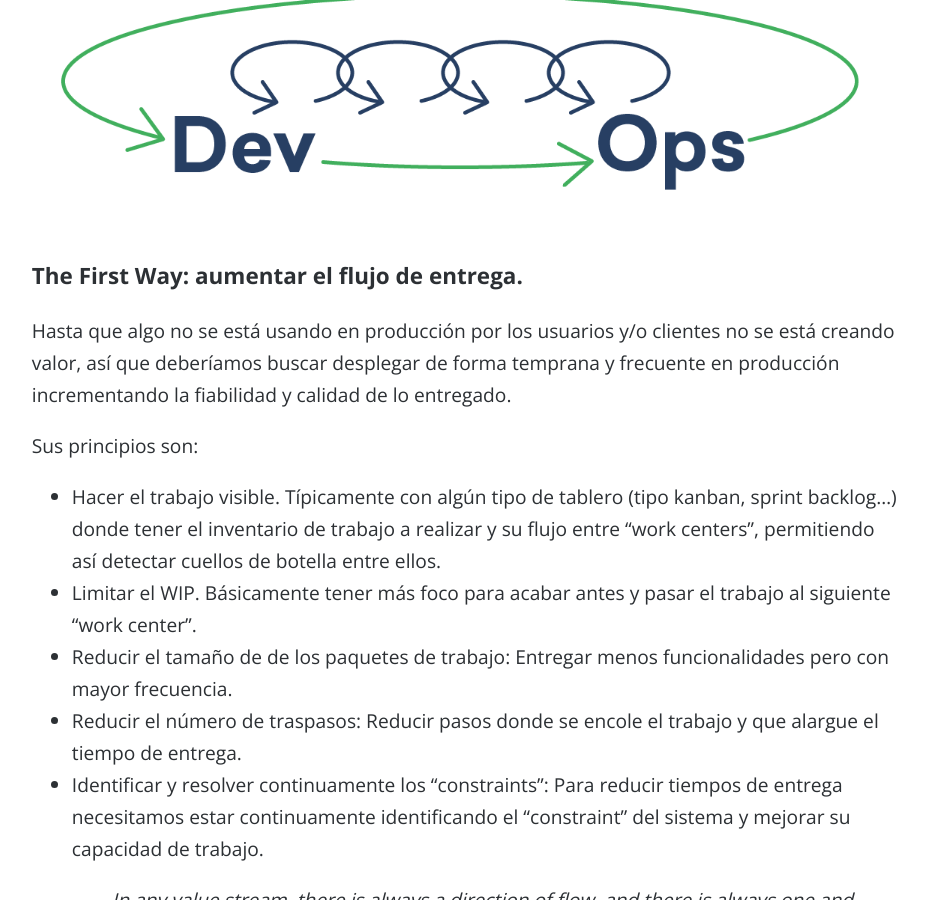
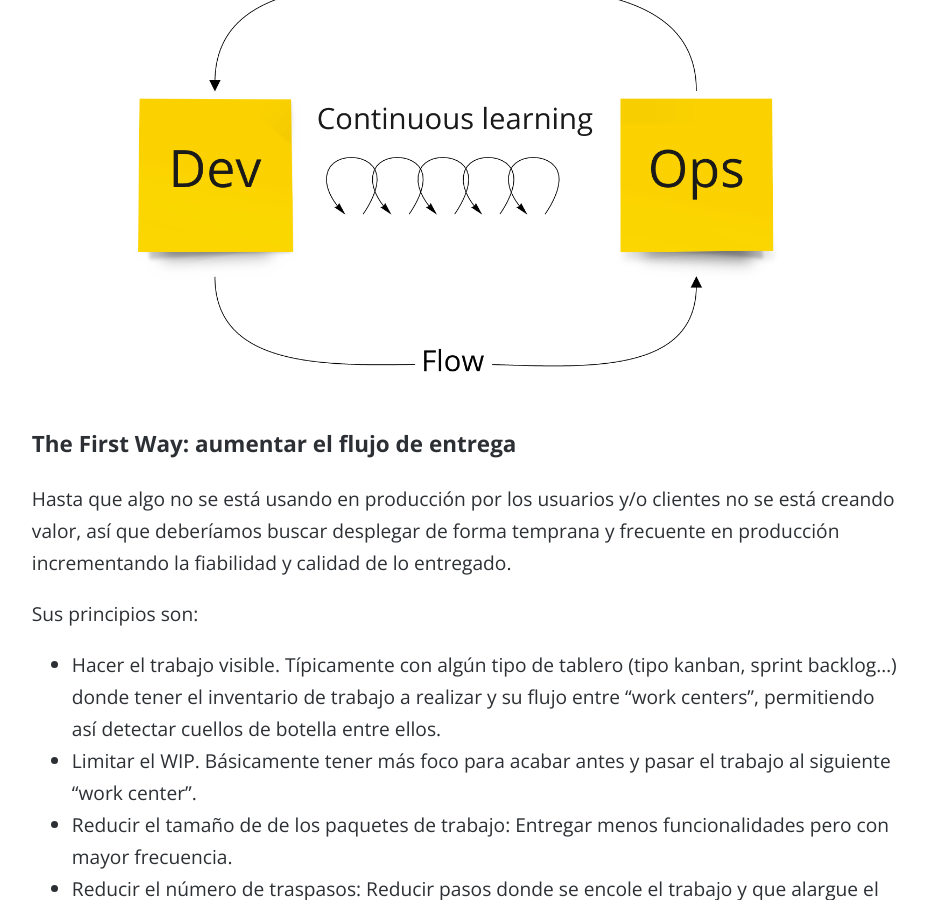
Before and after one commit to danilat/danilat.github.io, a Jekyll site: the page built from _posts/2020-09-01-los-principios-devops-the-three-ways.md, in a window 1280 px wide and 900 px high, scrolled down 1205 px. Shown: the whole window, without its empty margins (173-1100 px from the left). Built offline with Jekyll 4.4.1, drawn with Linux system fonts in a browser that asks for light colours; comment, search, counter and statistics services are not loaded.

```diff
--- a/_posts/2020-09-01-los-principios-devops-the-three-ways.md
+++ b/_posts/2020-09-01-los-principios-devops-the-three-ways.md
@@ -24,7 +24,7 @@ Los **[Three Ways](https://itrevolution.com/the-three-ways-principles-underpinni
 ![Representación de Los Three Ways de Devops](/img/posts/principios-devops/3-ways.png  "Representación de Los Three Ways de Devops")
 
 
-### The First Way: aumentar el flujo de entrega.
+### The First Way: aumentar el flujo de entrega
 
 Hasta que algo no se está usando en producción por los usuarios y/o clientes no se está creando valor, así que deberíamos buscar desplegar de forma temprana y frecuente en producción incrementando la fiabilidad y calidad de lo entregado.
 
```
Also changed, not shown: img/posts/principios-devops/3-ways.png.
